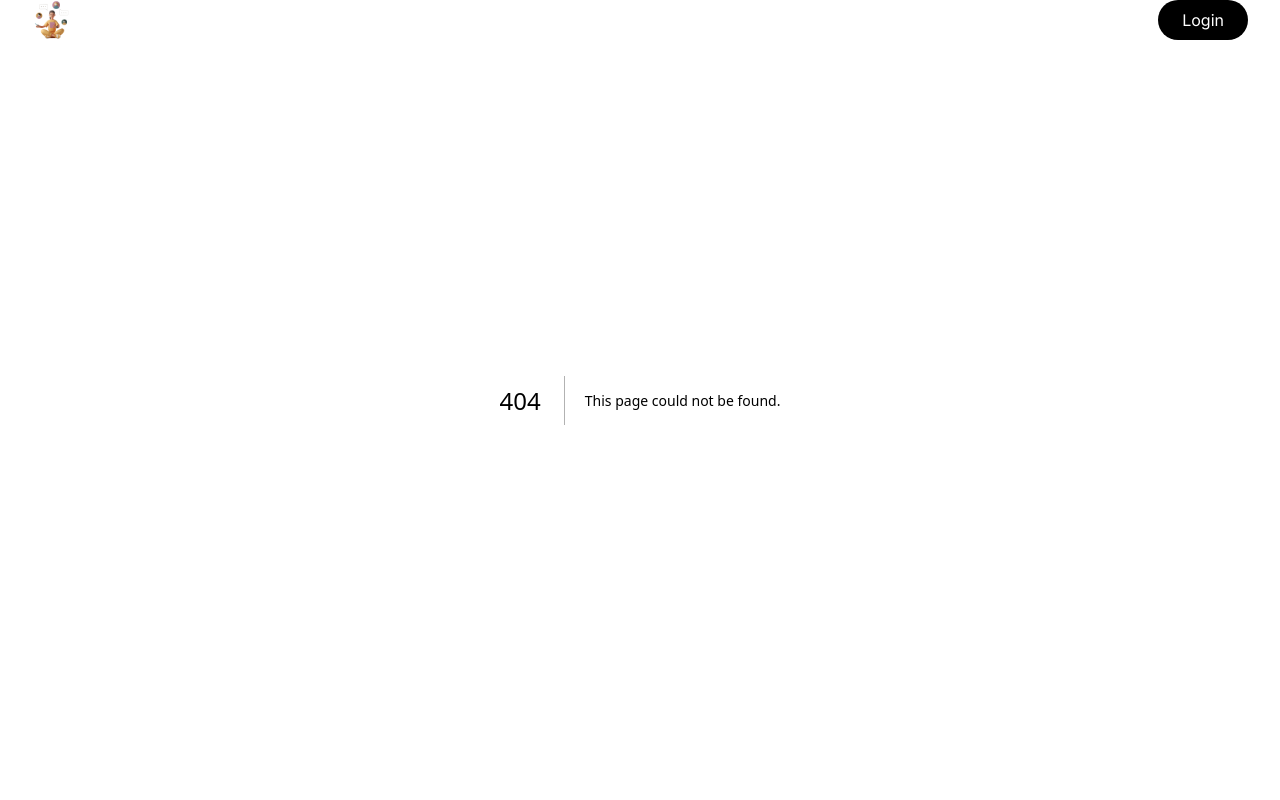
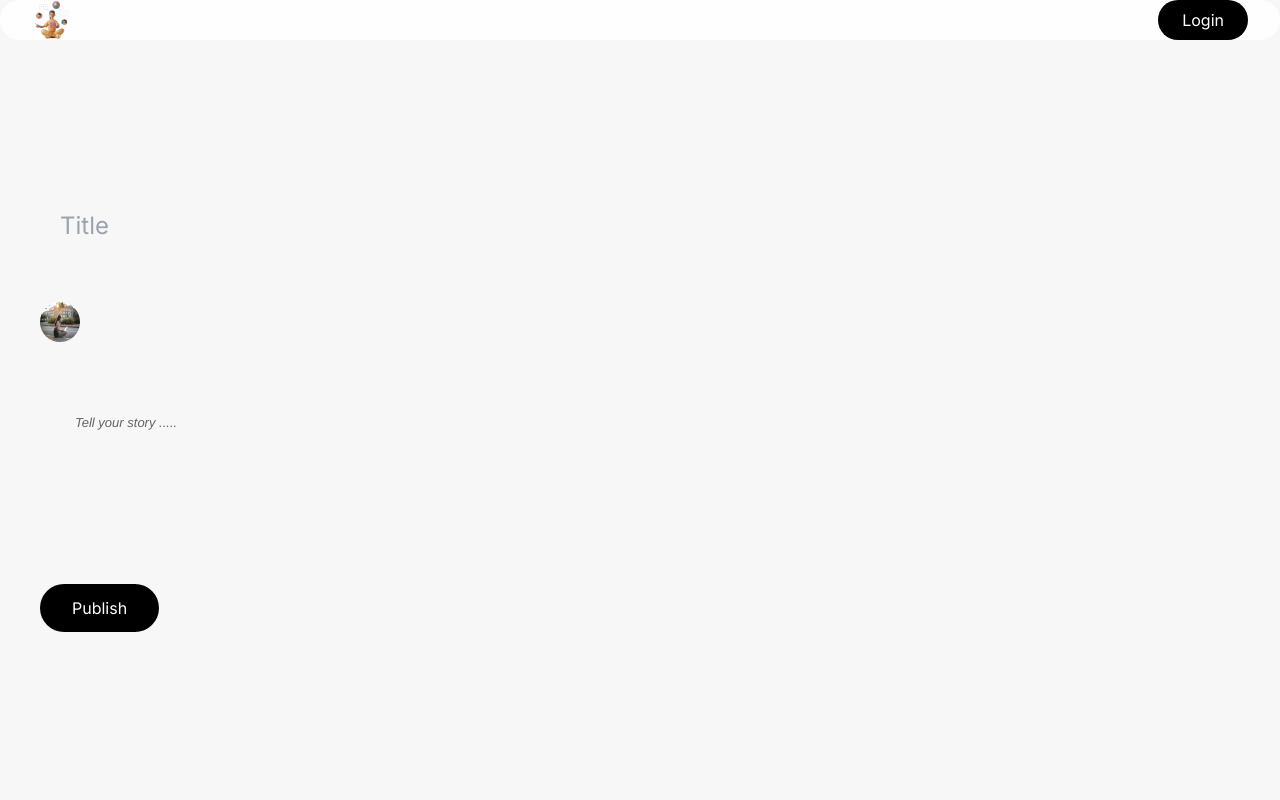
Before and after one commit to Parvbird/Bento-blog, a Next.js app in the folder blog/: page /write in a window 1280 px wide. Before the commit this address had no page. Shown: the top 800 px of the page. Built offline with nearby package versions, Linux system fonts and the light colour scheme; a web font is replaced by a local one.

Commit message:
write component added

```diff
--- a/blog/src/app/globals.css
+++ b/blog/src/app/globals.css
@@ -1,4 +1,4 @@
-@import url('https://fonts.googleapis.com/css2?family=Hubballi&family=Nunito+Sans:opsz,wght@6..12,300;6..12,400;6..12,500;6..12,600&family=Nunito:wght@300;400;500;600&family=Quicksand:wght@300;400;500;600;700&family=Varela+Round&display=swap');
+@import url("https://fonts.googleapis.com/css2?family=Hubballi&family=Nunito+Sans:opsz,wght@6..12,300;6..12,400;6..12,500;6..12,600&family=Nunito:wght@300;400;500;600&family=Quicksand:wght@300;400;500;600;700&family=Varela+Round&display=swap");
 
 @tailwind base;
 @tailwind components;
@@ -14,7 +14,7 @@ html {
 
 body {
   background-color: rgb(247, 247, 247);
-  font-family: 'Nunito', sans-serif;
+  font-family: "Nunito", sans-serif;
 }
 
 ::-webkit-scrollbar {
@@ -29,3 +29,13 @@ body {
     @apply bg-black p-3 rounded-full text-white;
   }
 }
+
+@layer base {
+  .ql-container {
+    font-size: 20px !important;
+  }
+
+  .quill > .ql-container > .ql-editor.ql-blank::before {
+    color: gray;
+  }
+}
--- /dev/null
+++ b/blog/src/app/write/page.tsx
@@ -0,0 +1,14 @@
+import WritePage from "@/components/Home/Explore/Post/WritePage";
+import React from "react";
+
+type Props = {};
+
+const page = (props: Props) => {
+  return (
+    <div className="w-full">
+      <WritePage />
+    </div>
+  );
+};
+
+export default page;
--- /dev/null
+++ b/blog/src/components/Home/Explore/Post/WritePage.tsx
@@ -0,0 +1,66 @@
+"use client";
+
+import Image from "next/image";
+import React, { useState } from "react";
+import ReactQuill from "react-quill";
+import "react-quill/dist/quill.bubble.css"
+
+type Props = {};
+
+const WritePage = (props: Props) => {
+  const [open, setOpen] = useState(false);
+  const [value, setValue] = useState("");
+  return (
+    <div className="w-full flex flex-col gap-10 align-middle items-start lg:p-10 p-3">
+      <div className="mt-[150px] flex flex-col gap-10 align-middle items-start w-full">
+        <input type="text" placeholder="Title" className="w-full p-5 rounded-3xl bg-transparent text-2xl outline-none" />
+        <div className="w-full flex gap-10 align-middle items-center">
+          <button className="" onClick={() => setOpen(!open)}>
+            <Image
+              src="/images/header.jpg"
+              alt=""
+              width="100"
+              height="100"
+              className="rounded-full w-10 h-10"
+            />
+          </button>
+          {open && (
+            <div className="flex gap-10 align-middle items-center">
+              <button className="">
+                <Image
+                  src="/images/header.jpg"
+                  alt=""
+                  width="100"
+                  height="100"
+                  className="rounded-full w-10 h-10"
+                />
+              </button>
+              <button className="">
+                <Image
+                  src="/images/header.jpg"
+                  alt=""
+                  width="100"
+                  height="100"
+                  className="rounded-full w-10 h-10"
+                />
+              </button>
+              <button className="">
+                <Image
+                  src="/images/header.jpg"
+                  alt=""
+                  width="100"
+                  height="100"
+                  className="rounded-full w-10 h-10"
+                />
+              </button>
+            </div>
+          )}
+        </div>
+        <ReactQuill theme="bubble" value={value} onChange={setValue} placeholder="Tell your story ....." className="w-full bg-transparent p-5 text-xl important"/>
+      </div>
+      <button className="bg-black text-white p-3 px-8 rounded-full mt-20">Publish</button>
+    </div>
+  );
+};
+
+export default WritePage;
```
Also changed, not shown: blog/package.json (+6 -4 lines), 1 other file (tests, documents, lock files or other folders).
